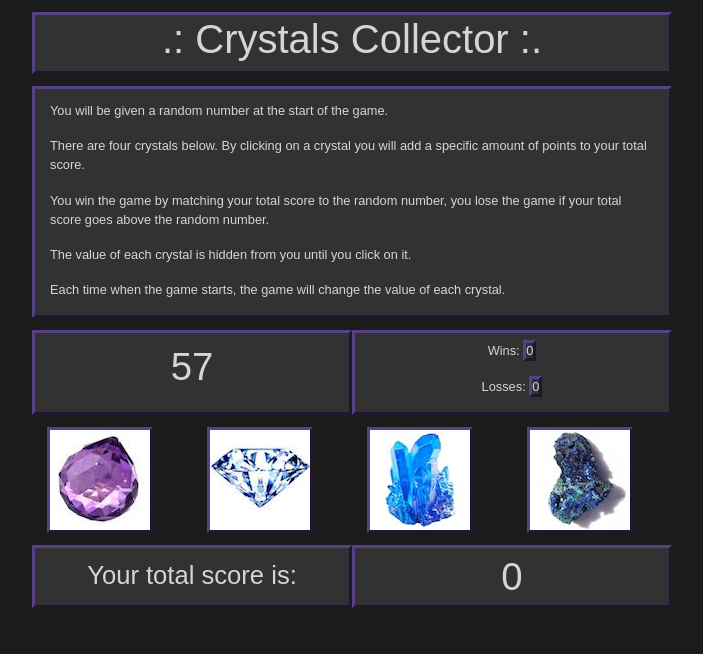
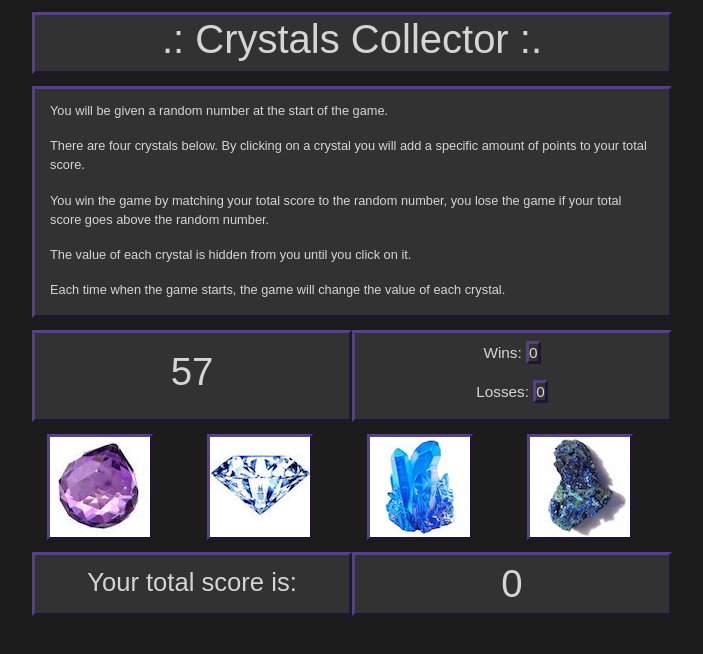
Before and after one commit to harpality/the-crystal-maze, a plain HTML site: page index.html in a window 1280 px wide. Shown: the whole page, without its empty margins (288-991 px from the left). Drawn offline with nearby package versions, Linux system fonts and the light colour scheme.

Commit message:
finished game mechanics

```diff
--- a/assets/css/style.css
+++ b/assets/css/style.css
@@ -28,6 +28,7 @@ body {
 #wins-losses {
     padding-top: 8px;
     text-align: center;
+    font-size: 1.2em;
 
 }
 
@@ -41,7 +42,7 @@ body {
 }
 
 #random-num {
-    padding-top: 5px;
+    padding-top: 10px;
     text-align: center;
     font-size: 3em;
 }
```
